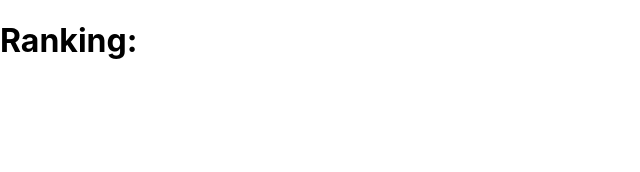
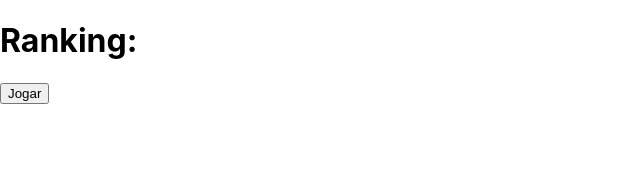
Before and after one commit to tryber/sd-04-project-trivia-react-redux-2, a React (Create React App) app: page /ranking in a window 1280 px wide. Shown: the top 172 px of the page, without its empty margins (0-640 px from the left). Built offline with nearby package versions, Linux system fonts and the light colour scheme.

Commit message:
botao go home

```diff
--- a/src/paginas/PaginaRanking.js
+++ b/src/paginas/PaginaRanking.js
@@ -1,8 +1,13 @@
 import React from 'react';
+import { Link } from 'react-router-dom';
+import Botao from '../componentes/Botao';
 
 const PaginaRanking = () => (
   <div>
     <h1 data-testid="ranking-title">Ranking:</h1>
+    <Link to="/">
+      <Botao texto="Jogar" dataTestId="btn-go-home" />
+    </Link>
   </div>
 );
 
```
